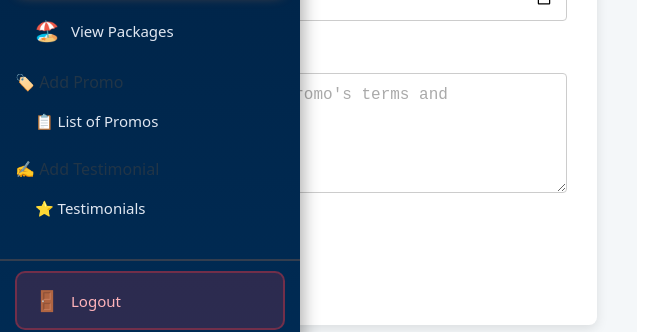
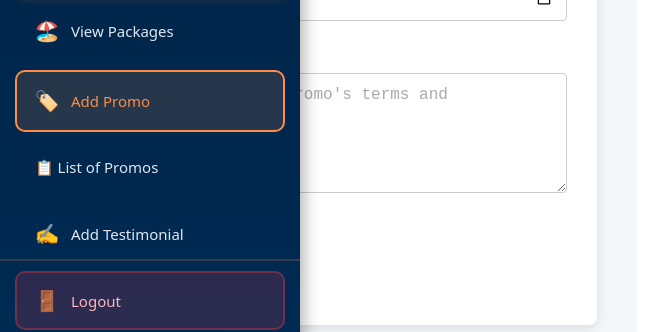
Before and after one commit to WanderWave-Travel-and-Tours/WWTT-Website, a React (Vite) app in the folder admin/: page /add-promo in a window 1280 px wide. Shown: the part 435-767 px from the top of the page, without its empty margins (0-668 px from the left). Built offline with nearby package versions, Linux system fonts and the light colour scheme.

Commit message:
style: sidebar list of navigations

```diff
--- a/admin/src/components/sidebar/sidebar.css
+++ b/admin/src/components/sidebar/sidebar.css
@@ -1,14 +1,12 @@
-/* Define CSS Variables for consistency */
 :root {
     --sidebar-width-desktop: 300px;
     --sidebar-width-mobile: 70px;
-    --primary-color: #FF8C42; /* Wanderwave Orange */
-    --secondary-color: #001F3F; /* Dark Blue */
+    --primary-color: #FF8C42;
+    --secondary-color: #001F3F;
 }
 
-/* Sidebar Container */
 .sidebar {
-    width: var(--sidebar-width-desktop); /* Uses variable width */
+    width: var(--sidebar-width-desktop);
     background: linear-gradient(180deg, var(--secondary-color) 0%, #002B54 100%);
     height: 100vh;
     min-height: 100vh;
@@ -20,10 +18,9 @@
     top: 0;
     z-index: 1000;
     overflow: hidden;
-    transition: width 0.3s ease; /* Smooth collapse/expand transition */
+    transition: width 0.3s ease;
 }
 
-/* Header Section */
 .sidebar-header {
     padding: 20px 15px;
     border-bottom: 2px solid rgba(255, 140, 66, 0.2);
@@ -62,7 +59,6 @@
     white-space: nowrap;
 }
 
-/* Navigation Section */
 .sidebar-nav {
     flex: 1;
     padding: 20px 0;
@@ -123,7 +119,6 @@
     min-width: 24px;
 }
 
-/* Footer Section */
 .sidebar-footer {
     padding: 10px 15px;
     border-top: 2px solid rgba(255, 140, 66, 0.2);
@@ -155,24 +150,21 @@
     box-shadow: 0 4px 12px rgba(220, 53, 69, 0.4);
 }
 
-/* Active State */
 .sidebar .menu-item.active {
     background-color: rgba(255, 140, 66, 0.15);
     border-color: var(--primary-color);
     color: var(--primary-color);
 }
 
-/* Responsive Design - Collapsing Sidebar for Mobile/Tablet */
 @media (max-width: 1024px) {
     .sidebar {
-        width: var(--sidebar-width-mobile); /* Collapse width to 70px */
+        width: var(--sidebar-width-mobile);
     }
 
     .logo-icon img {
-        max-width: 50px; /* Smaller logo in collapsed state */
+        max-width: 50px;
     }
 
-    /* Hide text elements in collapsed state */
     .sidebar-title,
     .sidebar-subtitle,
     .sidebar .menu-text {
@@ -186,6 +178,6 @@
     }
 
     .sidebar .menu-icon {
-        margin-right: 0; /* Center icons */
+        margin-right: 0;
     }
 }
--- a/admin/src/components/sidebar/sidebar.jsx
+++ b/admin/src/components/sidebar/sidebar.jsx
@@ -6,19 +6,14 @@ const Sidebar = () => {
     const navigate = useNavigate();
     const location = useLocation();
     const [isServicesOpen, setIsServicesOpen] = useState(false);
-
-    // Helper to determine if a menu item is active
     const isActive = (path) => location.pathname === path;
 
     const handleLogout = () => {
-        // NOTE: Replaced forbidden alert() with console.log().
-        // For production, use a custom modal or toast message.
         console.log('Logging out user...');
         localStorage.removeItem('adminToken');
         navigate('/');
     };
 
-    // Custom navigation handler
     const handleNavigate = (path) => {
         navigate(path);
     };
@@ -42,7 +37,7 @@ const Sidebar = () => {
                     <div className="logo-icon">
                         <img src="https://storage.googleapis.com/msgsndr/yTzQYPFRZAWXGWiXtIt2/media/691413034dedcf3e7fbc3e80.png" alt="Wanderwave Logo" />
                     </div>
-                    <h1 className="sidebar-title">Wanderwave Travels</h1> {/* Added title back */}
+                    <h1 className="sidebar-title">Wanderwave Travels</h1>
                     <p className="sidebar-subtitle">Admin Panel</p>
                 </div>
             </div>
@@ -73,16 +68,24 @@ const Sidebar = () => {
                         <span className="menu-text" onClick={navigateToViewPackages}>View Packages</span>
                     </li>
 
-                    <li className="new-menu-item" onClick={navigateToAddPromo}>
-                        🏷️ Add Promo
+                    <li
+                        className={`menu-item ${isActive('/add-promo') ? 'active' : ''}`}
+                        onClick={() => handleNavigate('/add-promo')}
+                    >
+                        <span className="menu-icon">🏷️</span>
+                        <span className="menu-text" onClick={navigateToAddPromo}>Add Promo</span>
                     </li>
 
                     <li className="menu-item" onClick={navigateToViewPromos}>
                         📋 List of Promos
                     </li>
 
-                    <li className="new-menu-item" onClick={navigateToAddTestimonial}>
-                        ✍️ Add Testimonial
+                    <li
+                        className={`menu-item ${isActive('/add-testimonial') ? 'active' : ''}`}
+                        onClick={() => handleNavigate('/add-testimonial')}
+                    >
+                        <span className="menu-icon">✍️</span>
+                        <span className="menu-text" onClick={navigateToAddTestimonial}>Add Testimonial</span>
                     </li>
 
                     <li className="menu-item" onClick={navigateToViewTestimonials}>
```
